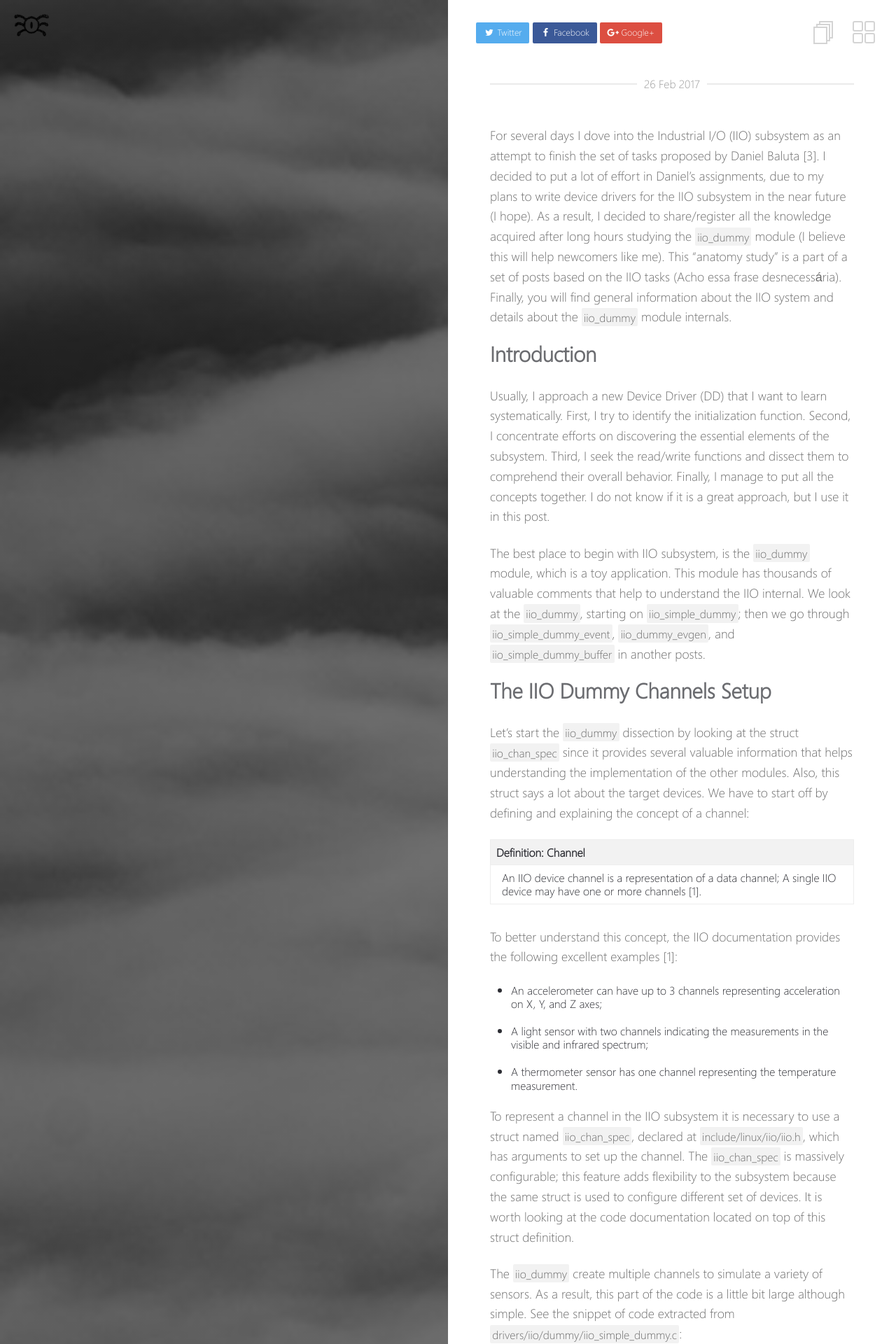
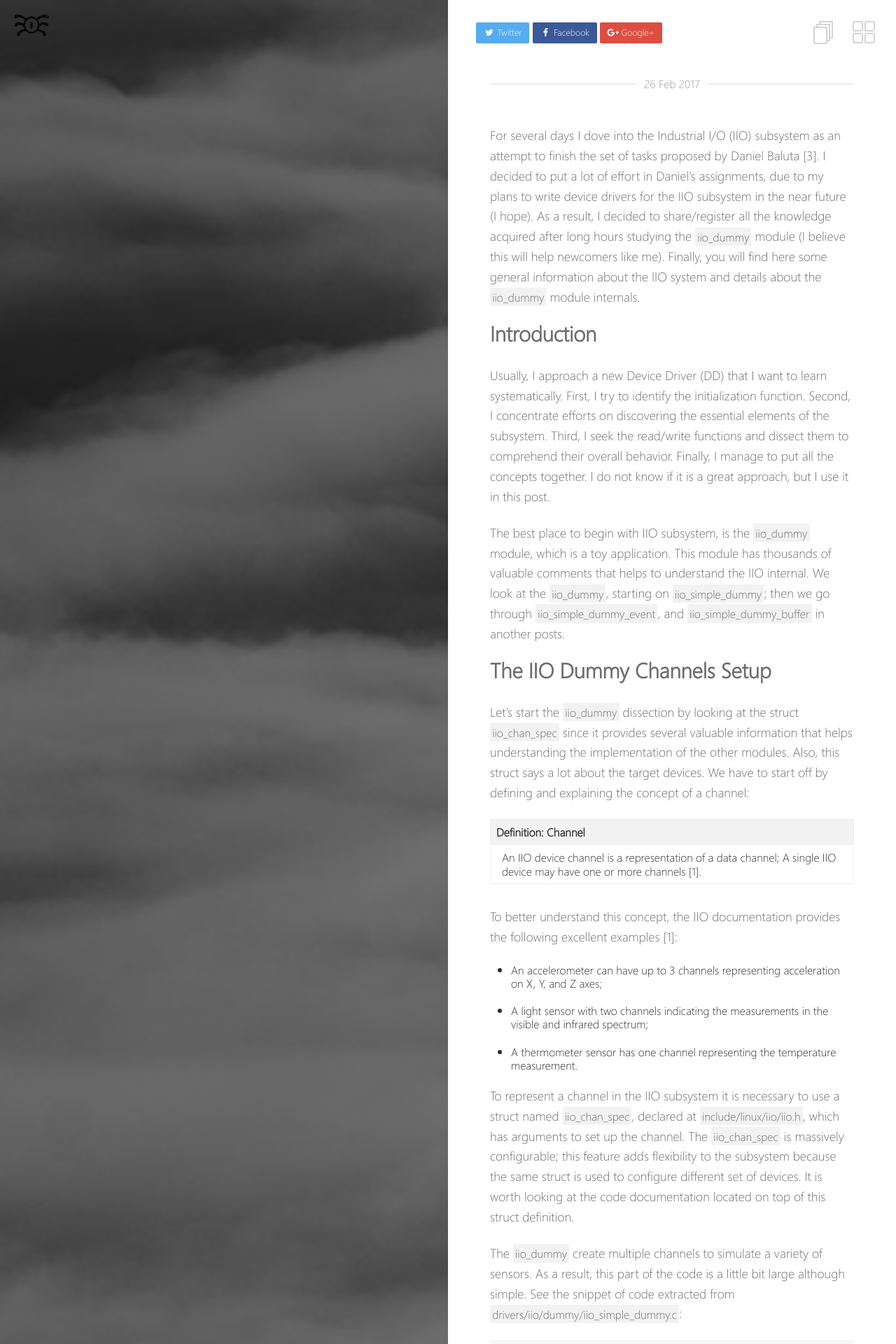
Before and after one commit to oslongjourney/oslongjourney.github.io, a Jekyll site: the page built from _posts/device-drivers-linux/2017-02-26-iio-dummy-anatomy.md, in a window 1280 px wide. Shown: the top 1920 px of the page at 70% size. Built offline with Jekyll 4.4.1, drawn with Linux system fonts in a browser that asks for light colours; some of the changed text lies outside the part shown.

Commit message:
Fix after Lucas Review

```diff
--- a/_posts/device-drivers-linux/2017-02-26-iio-dummy-anatomy.md
+++ b/_posts/device-drivers-linux/2017-02-26-iio-dummy-anatomy.md
@@ -8,28 +8,27 @@ categories: linux-kernel
 
 For several days I dove into the Industrial I/O (IIO) subsystem as an attempt
 to finish the set of tasks proposed by Daniel Baluta [3]. I decided to put a
-lot of effort in Daniel's assignments, due to my plans to write device
-drivers for the IIO subsystem in the near future (I hope). As a result, I decided to
+lot of effort in Daniel's assignments, due to my plans to write device drivers
+for the IIO subsystem in the near future (I hope). As a result, I decided to
 share/register all the knowledge acquired after long hours studying the
-`iio_dummy` module (I believe this will help newcomers like me). This "anatomy study"
-is a part of a set of posts based on the IIO tasks (Acho essa frase
-desnecessária). Finally, you will find general information about the
-IIO system and details about the `iio_dummy` module internals.
+`iio_dummy` module (I believe this will help newcomers like me). Finally, you
+will find here some general information about the IIO system and details about
+the `iio_dummy` module internals.
 
 ## Introduction
 
 Usually, I approach a new Device Driver (DD) that I want to learn
 systematically. First, I try to identify the initialization function. Second, I
-concentrate efforts on discovering the essential elements of the subsystem. Third,
-I seek the read/write functions and dissect them to comprehend their overall
-behavior. Finally, I manage to put all the concepts together. I do not
+concentrate efforts on discovering the essential elements of the subsystem.
+Third, I seek the read/write functions and dissect them to comprehend their
+overall behavior. Finally, I manage to put all the concepts together. I do not
 know if it is a great approach, but I use it in this post.
 
-The best place to begin with IIO subsystem, is the `iio_dummy` module, which
-is a toy application. This module has thousands of valuable comments that help
-to understand the IIO internal. We look at the `iio_dummy`, starting on
-`iio_simple_dummy`; then we go through `iio_simple_dummy_event`,
-`iio_dummy_evgen`, and `iio_simple_dummy_buffer` in another posts.
+The best place to begin with IIO subsystem, is the `iio_dummy` module, which is
+a toy application. This module has thousands of valuable comments that helps to
+understand the IIO internal. We look at the `iio_dummy`, starting on
+`iio_simple_dummy`; then we go through `iio_simple_dummy_event`, and
+`iio_simple_dummy_buffer` in another posts.
 
 ## The IIO Dummy Channels Setup
 
@@ -189,8 +187,8 @@ There are two final configurations at the end of the first channel, both related
 to events. Notice that events became available only if
 `CONFIG_IIO_SIMPLE_DUMMY_EVENTS` is enabled in the `.config` file.
 In a few words, the `.event_spec` field register an array of events, and the
-`.num_event_specs` is the size of the array. We discuss events in the "X" (Faltou atualizar esse X).
-"[The iio_dummy Events Anatomy]({{ site.baseurl }}{% post_url 2017-02-26-iio-dummy-events-anatomy %})"
+`.num_event_specs` is the size of the array. We discuss events in the
+"[The iio_dummy Events Anatomy]({{ site.baseurl }}{% post_url 2017-02-26-iio-dummy-events-anatomy %})".
 
 Now we keep looking the other channels; however, we do not repeat ourselves and
 just explain new things. See:
@@ -547,7 +545,6 @@ Code 17, and you will notice how it handles basic initializations.
 
 
 The final task of the probe function, is the device register.
-(Acho que podia ter um encerramento melhor de parágrafo)
 
 ## References
 
```
Also changed, not shown: other parts of _posts/device-drivers-linux/2017-02-26-iio-dummy-anatomy.md (+4 -5 lines), _posts/device-drivers-linux/2017-02-26-experiment-one-iio-dummy.md (+7 -8 lines), _posts/device-drivers-linux/2017-02-26-experiment-two-iio-dummy.md (+7 -3 lines), _posts/device-drivers-linux/2017-02-26-iio-dummy-events-anatomy.md (+18 -11 lines).
